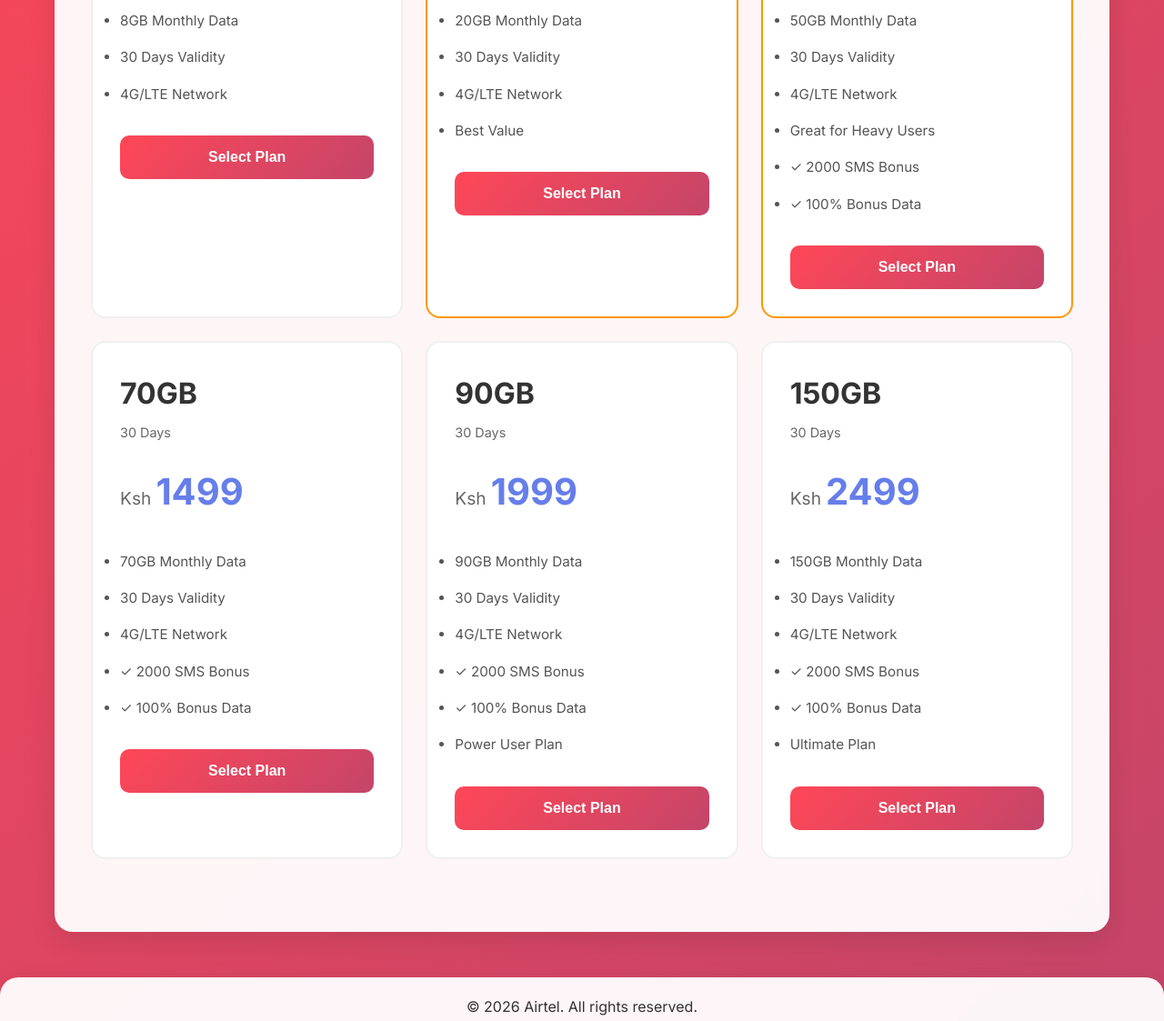
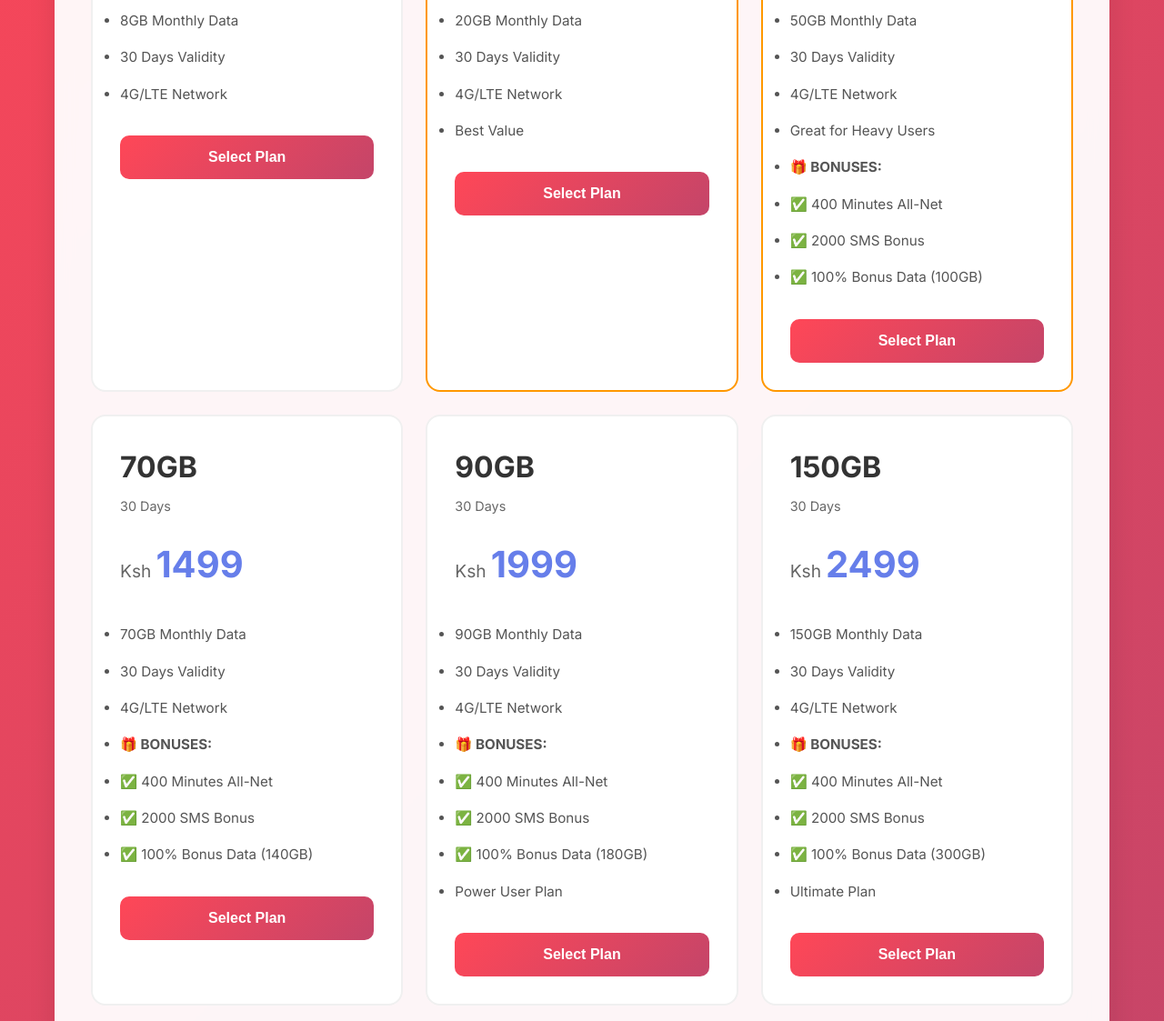
Before and after one commit to okoaflex-max/bestdata, a website: page public/index.html in a window 1280 px wide. Shown: the part 608-1731 px from the top of the page at 91% size. Drawn offline with Linux system fonts and the light colour scheme.

Commit message:
Properly outline bonuses with clear section headers and specific amounts

```diff
--- a/public/index.html
+++ b/public/index.html
@@ -91,8 +91,10 @@
                                 <li>30 Days Validity</li>
                                 <li>4G/LTE Network</li>
                                 <li>Great for Heavy Users</li>
-                                <li>✓ 2000 SMS Bonus</li>
-                                <li>✓ 100% Bonus Data</li>
+                                <li><strong>🎁 BONUSES:</strong></li>
+                                <li>✅ 400 Minutes All-Net</li>
+                                <li>✅ 2000 SMS Bonus</li>
+                                <li>✅ 100% Bonus Data (100GB)</li>
                             </ul>
                         </div>
                         <button class="select-plan-btn">Select Plan</button>
@@ -112,8 +114,10 @@
                                 <li>70GB Monthly Data</li>
                                 <li>30 Days Validity</li>
                                 <li>4G/LTE Network</li>
-                                <li>✓ 2000 SMS Bonus</li>
-                                <li>✓ 100% Bonus Data</li>
+                                <li><strong>🎁 BONUSES:</strong></li>
+                                <li>✅ 400 Minutes All-Net</li>
+                                <li>✅ 2000 SMS Bonus</li>
+                                <li>✅ 100% Bonus Data (140GB)</li>
                             </ul>
                         </div>
                         <button class="select-plan-btn">Select Plan</button>
@@ -133,8 +137,10 @@
                                 <li>90GB Monthly Data</li>
                                 <li>30 Days Validity</li>
                                 <li>4G/LTE Network</li>
-                                <li>✓ 2000 SMS Bonus</li>
-                                <li>✓ 100% Bonus Data</li>
+                                <li><strong>🎁 BONUSES:</strong></li>
+                                <li>✅ 400 Minutes All-Net</li>
+                                <li>✅ 2000 SMS Bonus</li>
+                                <li>✅ 100% Bonus Data (180GB)</li>
                                 <li>Power User Plan</li>
                             </ul>
                         </div>
@@ -155,8 +161,10 @@
                                 <li>150GB Monthly Data</li>
                                 <li>30 Days Validity</li>
                                 <li>4G/LTE Network</li>
-                                <li>✓ 2000 SMS Bonus</li>
-                                <li>✓ 100% Bonus Data</li>
+                                <li><strong>🎁 BONUSES:</strong></li>
+                                <li>✅ 400 Minutes All-Net</li>
+                                <li>✅ 2000 SMS Bonus</li>
+                                <li>✅ 100% Bonus Data (300GB)</li>
                                 <li>Ultimate Plan</li>
                             </ul>
                         </div>
```
